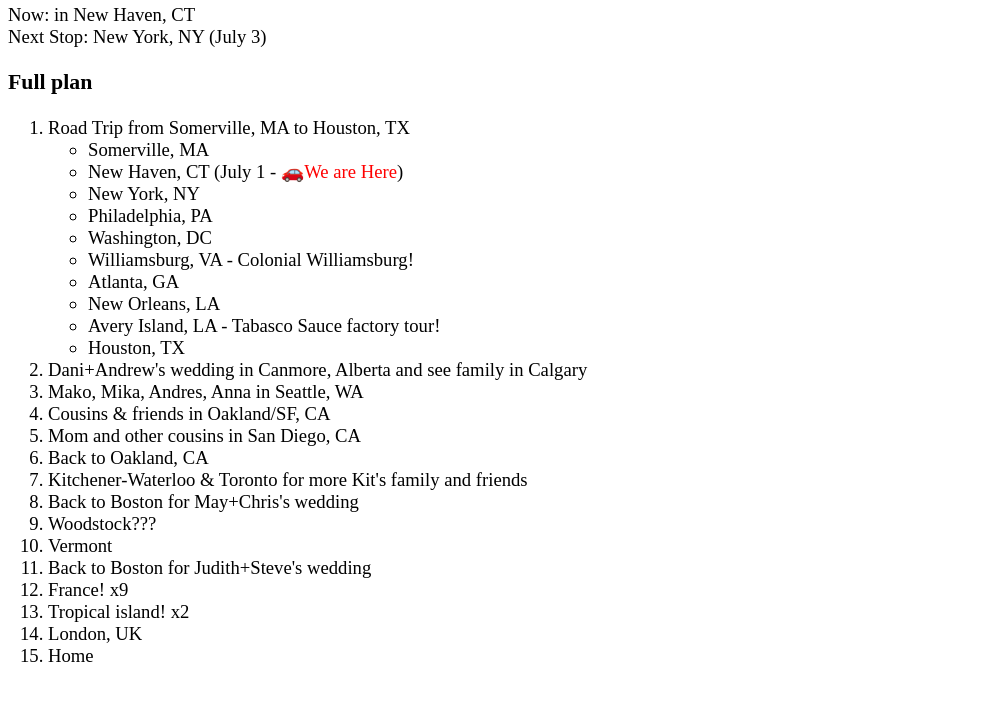
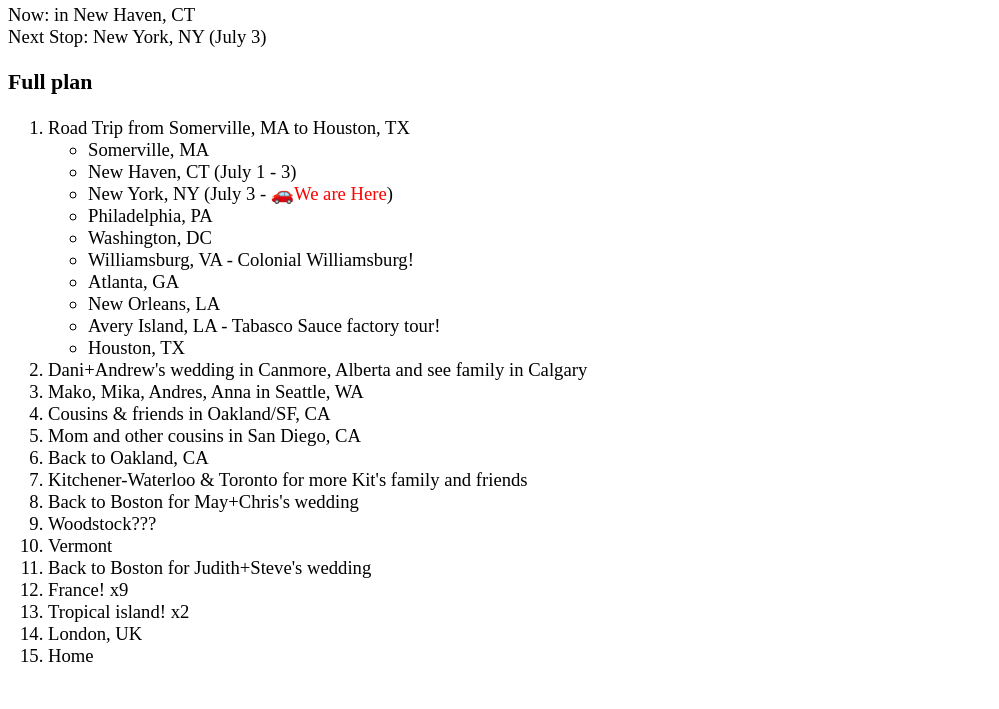
Before and after one commit to fiendish/2015-world-tour, a plain HTML site: page index.html in a window 1280 px wide. Shown: the part 89-798 px from the top of the page, without its empty margins (0-999 px from the left). Drawn offline with Linux system fonts and the light colour scheme.

Commit message:
now in new york

```diff
--- a/index.html
+++ b/index.html
@@ -12,8 +12,8 @@ Next Stop: New York, NY (July 3)<br>
 <ol>
 <li>Road Trip from Somerville, MA to Houston, TX<ul>
 <li>Somerville, MA</li>
-<li>New Haven, CT (July 1 - <span style="color:red">&#128663;We are Here</span>)</li>
-<li>New York, NY</li>
+<li>New Haven, CT (July 1 - 3)</li>
+<li>New York, NY (July 3 - <span style="color:red">&#128663;We are Here</span>)</li>
 <li>Philadelphia, PA</li>
 <li>Washington, DC</li>
 <li>Williamsburg, VA - Colonial Williamsburg!</li>
```
